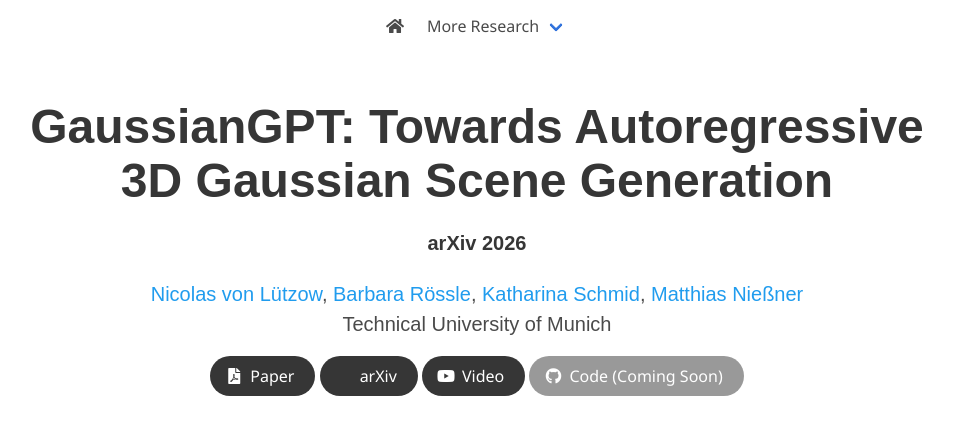
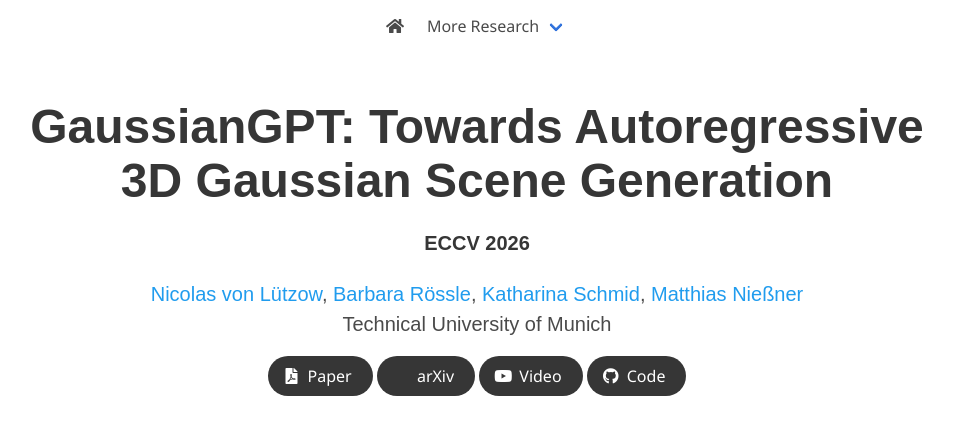
Before and after one commit to nicolasvonluetzow/GaussianGPT, a plain HTML site: page index.html in a window 1280 px wide. Shown: the top 446 px of the page, without its empty margins (163-1116 px from the left). Drawn offline with nearby package versions, Linux system fonts and the light colour scheme; some icons are missing; a web font is replaced by a local one.

Commit message:
Accepted to ECCV and code is now available

```diff
--- a/index.html
+++ b/index.html
@@ -75,7 +75,7 @@
         <div class="column has-text-centered">
 
           <h1 class="title is-1 publication-title">GaussianGPT: Towards Autoregressive 3D Gaussian Scene Generation</h1>
-          <h2 class="title is-5 publication-title">arXiv 2026</h2>
+          <h2 class="title is-5 publication-title">ECCV 2026</h2>
 
           <div class="is-size-5 publication-authors">
             <span class="author-block">
@@ -130,12 +130,11 @@
 
               <span class="link-block">
                 <a href="https://github.com/nicolasvonluetzow/gaussiangpt"
-                   class="external-link button is-normal is-rounded is-dark"
-                   disabled style="pointer-events: none; opacity: 0.5;" title="Coming soon">
+                   class="external-link button is-normal is-rounded is-dark">
                   <span class="icon">
                     <i class="fab fa-github"></i>
                   </span>
-                  <span>Code (Coming Soon)</span>
+                  <span>Code</span>
                 </a>
               </span>
 
@@ -300,7 +299,7 @@
     <div style="position: relative;">
       <pre id="bibtex-code" style="background: #f5f5f5; border-radius: 6px; padding: 1.25rem; font-size: 0.85rem; overflow-x: auto;">@misc{vonluetzow2026gaussiangpt,
       title={GaussianGPT: Towards Autoregressive 3D Gaussian Scene Generation},
-      author={von L{\"u}tzow, Nicolas andR{\"o}{\ss}le, Barbara and Schmid, Katharina and Nie{\ss}ner, Matthias},
+      author={von L{\"u}tzow, Nicolas and R{\"o}{\ss}le, Barbara and Schmid, Katharina and Nie{\ss}ner, Matthias},
       year={2026},
       eprint={2603.26661},
       archivePrefix={arXiv},
```
